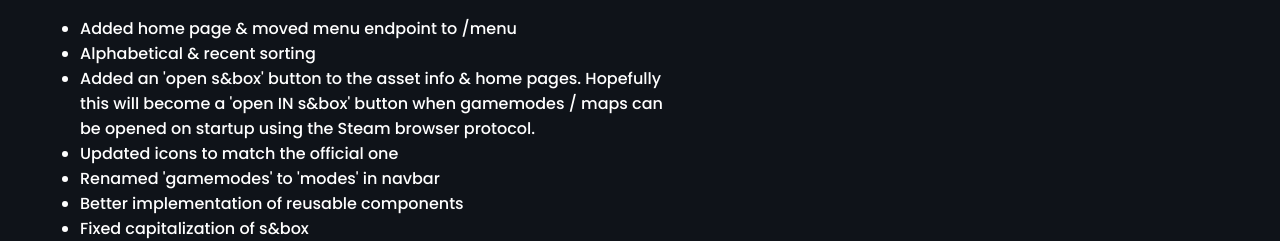
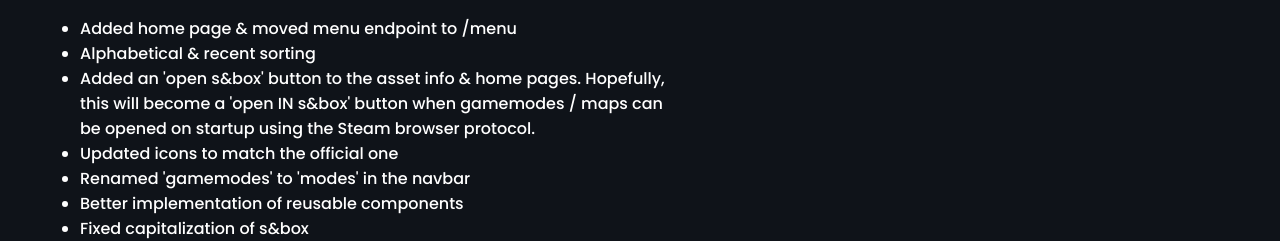
Before and after one commit to jrinkman/sboxed-explorer, a React (Create React App) app: page /changelog in a window 1280 px wide. Shown: the part 171-412 px from the top of the page. Built offline with nearby package versions, Linux system fonts and the light colour scheme.

Commit message:
Fixed changelog & fixed home screen link

```diff
--- a/src/views/Changelog/index.tsx
+++ b/src/views/Changelog/index.tsx
@@ -38,9 +38,9 @@
     changes: [
       'Added home page & moved menu endpoint to /menu',
       'Alphabetical & recent sorting',
-      'Added an \'open s&box\' button to the asset info & home pages. Hopefully this will become a \'open IN s&box\' button when gamemodes / maps can be opened on startup using the Steam browser protocol.',
+      'Added an \'open s&box\' button to the asset info & home pages. Hopefully, this will become a \'open IN s&box\' button when gamemodes / maps can be opened on startup using the Steam browser protocol.',
       'Updated icons to match the official one',
-      'Renamed \'gamemodes\' to \'modes\' in navbar',
+      'Renamed \'gamemodes\' to \'modes\' in the navbar',
       'Better implementation of reusable components',
       'Fixed capitalization of s&box',
     ],
--- a/src/views/Home/index.tsx
+++ b/src/views/Home/index.tsx
@@ -88,7 +88,7 @@
           <Logo>&</Logo>
         </Border>
         <Header>API Explorer</Header>
-        <Subheader>v1.3 by <Link href="https://google.com">astrojaxx</Link></Subheader>
+        <Subheader>v1.3 by <Link href="https://steamcommunity.com/profiles/76561198161943355/">astrojaxx</Link></Subheader>
         <Actions>
           <Button onClick={handleChangelogClick}>View Changelog</Button>
           <Button onClick={handleOpenClick}>Open s&box</Button>
```
